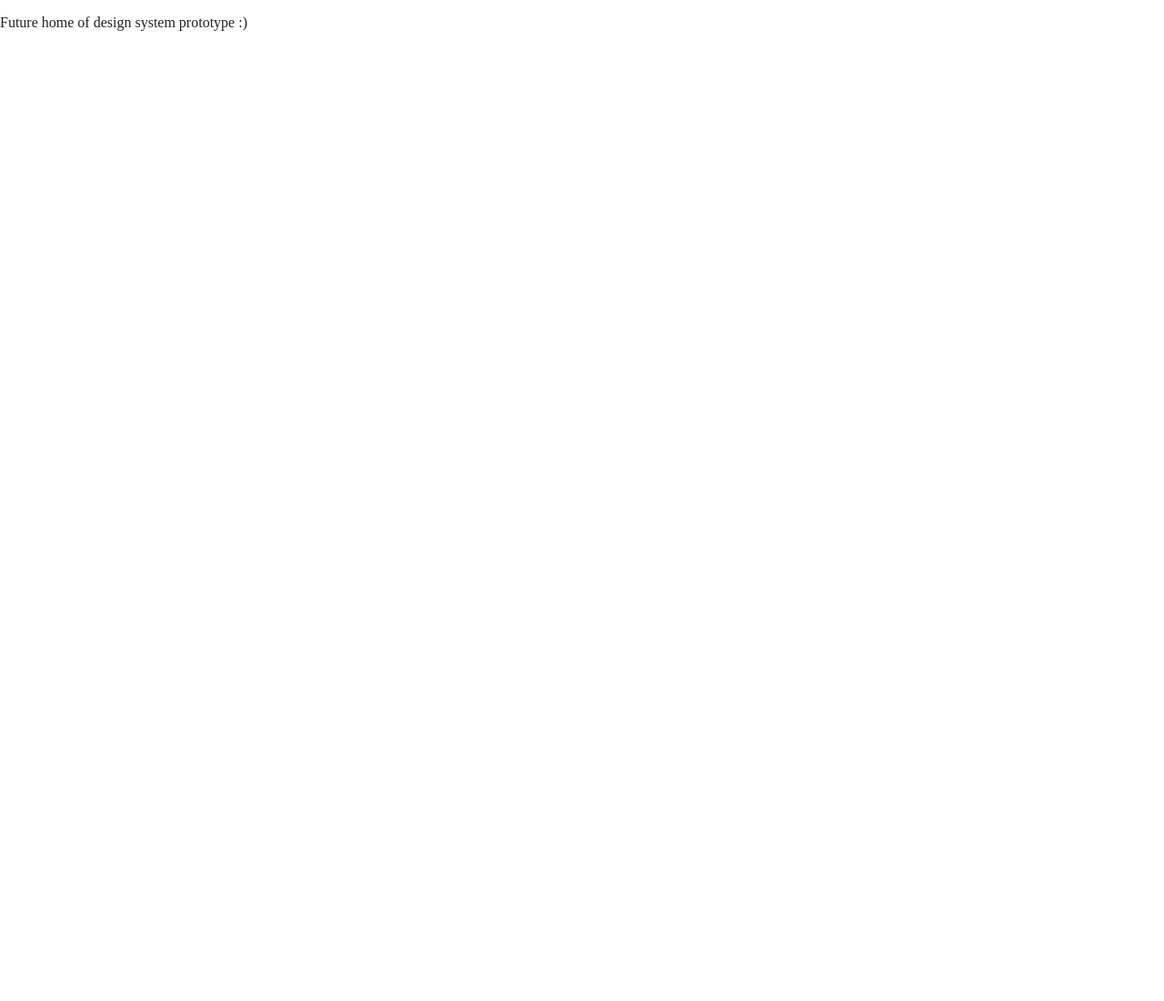
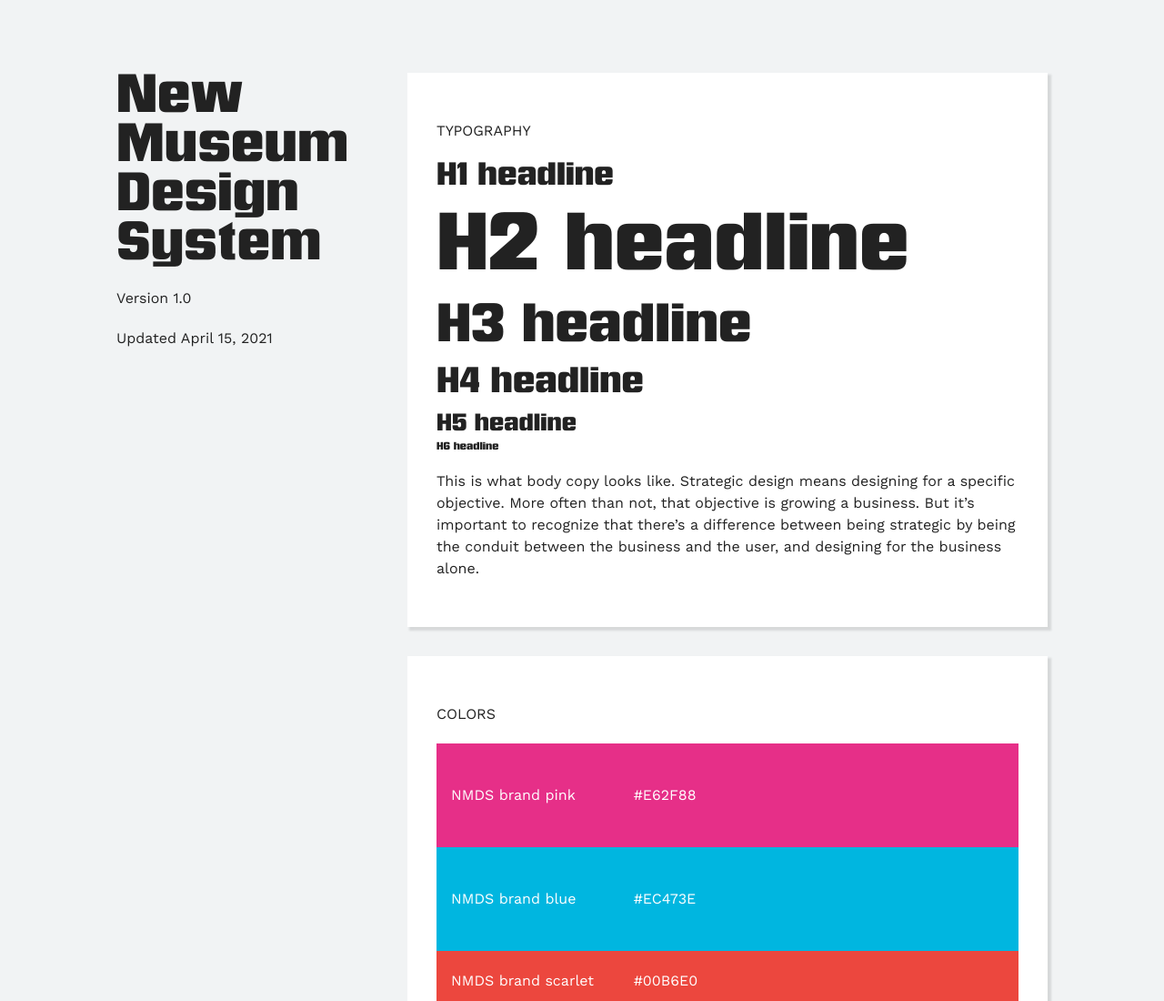
Before and after one commit to diancat/pcdd-0315-sp21, a website built with Parcel: page index.html in a window 1280 px wide. Shown: the top 1100 px of the page at 91% size. Before the commit the page ends 800 px from the top, so only its background shows below. Built offline with nearby package versions, Linux system fonts and the light colour scheme; a small style sheet from the web is missing.

Commit message:
Index replaced to Template

```diff
--- a/index.html
+++ b/index.html
@@ -3,7 +3,7 @@
 
 <head>
   <meta charset="utf-8">
-  <title></title>
+  <title>NMDS design system</title>
   <meta name="description" content="">
   <meta name="viewport" content="width=device-width, initial-scale=1">
 
@@ -16,16 +16,62 @@
   <link rel="apple-touch-icon" href="icon.png">
   <!-- Place favicon.ico in the root directory -->
 
+  <style type="text/css">
+    @import url("https://fast.fonts.net/lt/1.css?apiType=css&c=3e7414ba-1b69-44e6-8db8-e69ce78168d1&fontids=5730748");
+    @font-face{
+        font-family:"Neographik MT W01 Regular";
+        src:url("Fonts/5730748/71ca541b-be0c-40c8-9491-6d49543783a4.woff2") format("woff2"),url("Fonts/5730748/7701960a-34ce-4b67-b886-f9c086138f17.woff") format("woff");
+    }
+</style>
+
   <link rel="stylesheet" href="css/normalize.css">
   <link rel="stylesheet" href="css/main.css">
+  <link href="css/style.css" rel="stylesheet" type="text/css">
 
-  <meta name="theme-color" content="#fafafa">
+
 </head>
 
 <body>
+  <!-- Add your site or application content here -->
+  <main>
+    <div class="ds-container">
+      <div class="left-sidebar"><h3>New Museum Design System</h3>
+        <p>Version 1.0</p>
+        <p>Updated April 15, 2021</p>
+        </div>
+      <div class="main-content">
 
-  <!-- Add your site or application content here -->
-  <p>Future home of design system prototype :)</p>
+        <section class="section">
+          <p class="section-label">Typography</p>
+          <h1 class="header">H1 headline</h1>
+          <h2 class="header">H2 headline</h2>
+          <h3 class="header">H3 headline</h3>
+          <h4 class="header">H4 headline</h4>
+          <h5 class="header">H5 headline</h5>
+          <h6 class="header">H6 headline</h6>
+
+          <p>This is what body copy looks like. Strategic design means designing for a specific objective. More often than not, that objective is growing a business. But it’s important to recognize that there’s a difference between being strategic by being the conduit between the business and the user, and designing for the business alone.</p>
+        </section>
+
+          <section class="section">
+          <p class="section-label">Colors</p>
+          <div class="primary-hue color-brand-pink"><div>NMDS brand pink</div><div>#E62F88<br></div></div>
+          <div class="primary-hue color-brand-blue"><div>NMDS brand blue</div><div>#EC473E<br></div></div>
+          <div class="secondary-hue color-brand-scarlet"><div>NMDS brand scarlet</div><div>#00B6E0<br></div></div>
+          <div class="secondary-hue color-brand-emerald"><div>NMDS brand emerald</div><div>#00B09B<br></div></div>
+          <div class="secondary-hue color-brand-yellow"><div>NMDS brand yellow</div><div>#FEB33F<br></div></div>
+          <div class="accent-hue color-brand-lime"><div>NMDS brand lime</div><div>#C7D545<br></div></div>
+          <div class="secondary-hue color-gray900"><div>NMDS gray 900</div><div>#FEB33F<br></div></div>
+          <div class="secondary-hue color-gray800"><div>NMDS gray 800</div><div>#FEB33F<br></div></div>
+          <div class="secondary-hue color-gray300 text-dark"><div>NMDS gray 300</div><div>#FEB33F<br></div></div>
+          <div class="secondary-hue color-gray200 text-dark"><div>NMDS gray 200</div><div>#FEB33F<br></div></div>
+          <div class="secondary-hue color-gray100 text-dark"><div>NMDS gray 100</div><div>#FEB33F<br></div></div>
+
+
+        </section>
+      </div>
+    </div>
+    </main>
   <script src="js/vendor/modernizr-3.11.2.min.js"></script>
   <script src="js/plugins.js"></script>
   <script src="js/main.js"></script>
```
Also changed, not shown: Fonts/5730748/71ca541b-be0c-40c8-9491-6d49543783a4.woff2 (added), Fonts/5730748/7701960a-34ce-4b67-b886-f9c086138f17.woff (added), 2 other files.
